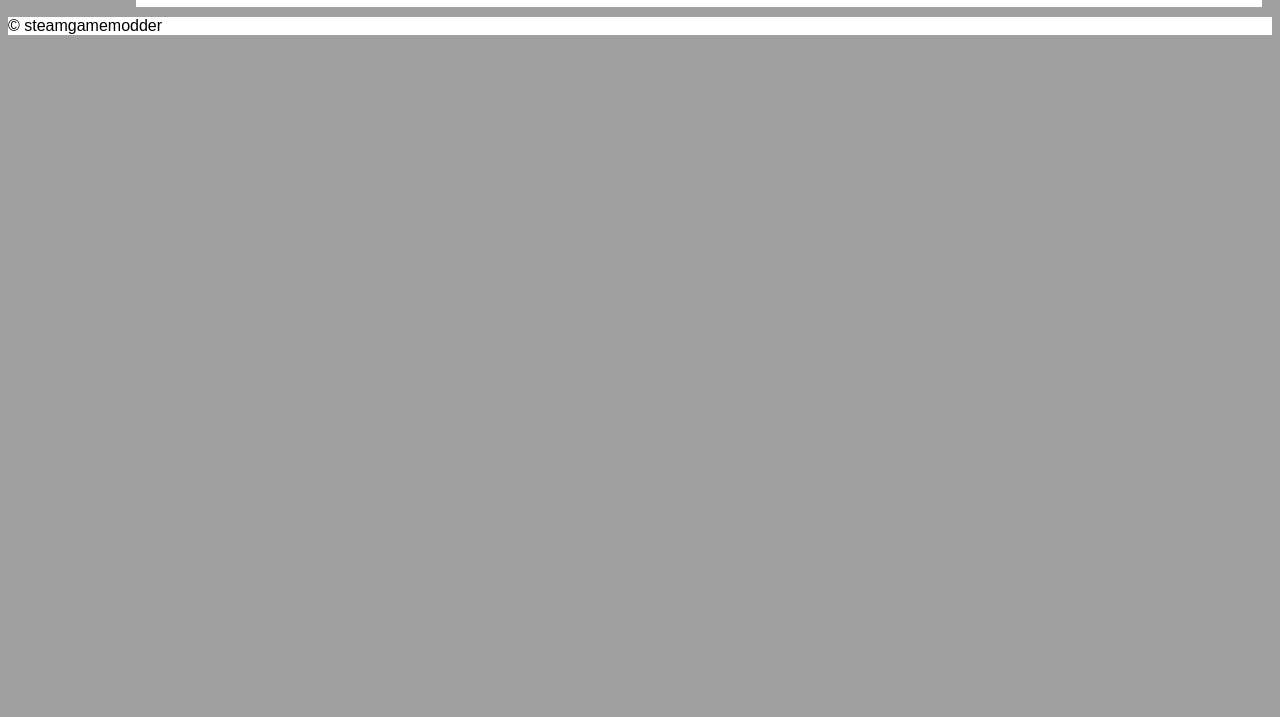
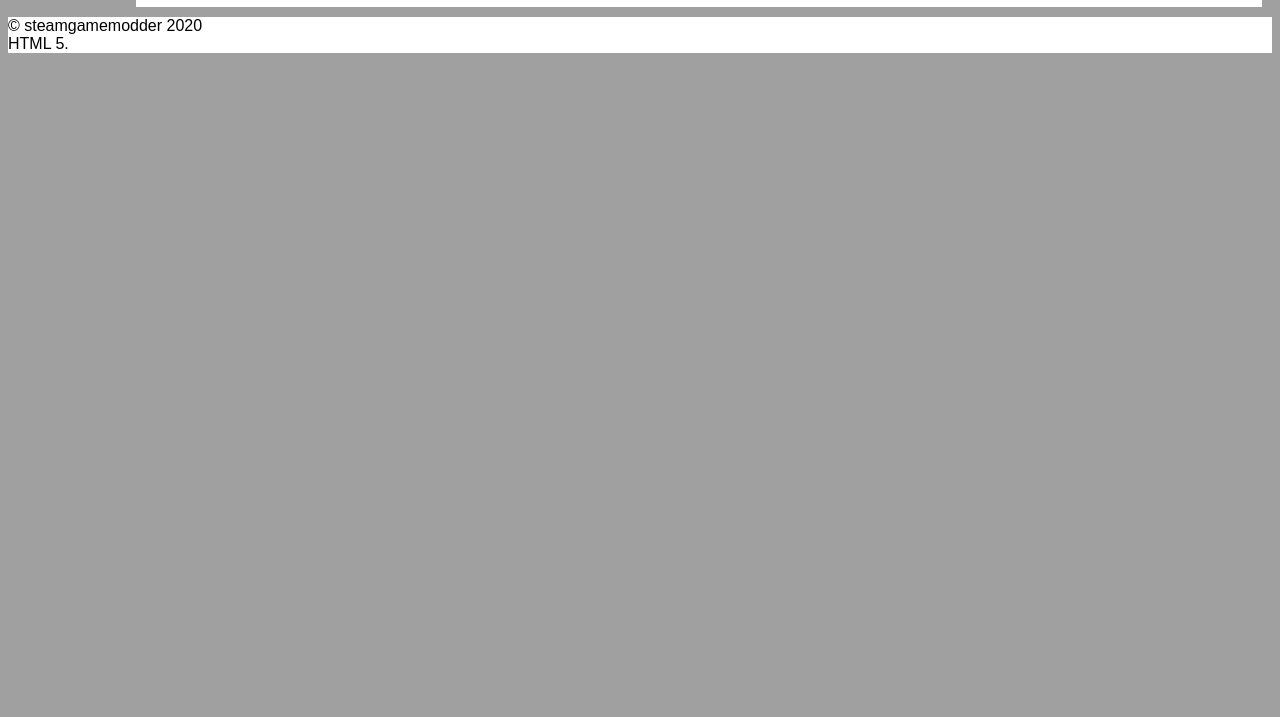
Before and after one commit to steamgamemodder/website, a plain HTML site: page index.html in a window 1280 px wide. Shown: the part 83-800 px from the top of the page. Drawn offline with Linux system fonts and the light colour scheme.

Commit message:
Update index.html

```diff
--- a/index.html
+++ b/index.html
@@ -20,7 +20,9 @@
 			<h1>Home</h1>
 		</div>
 		<div id="footer">
-			&copy steamgamemodder
+			&copy steamgamemodder 2020
+			<br>
+			HTML 5.
 		</div>
 	</body>
 </html>
```
